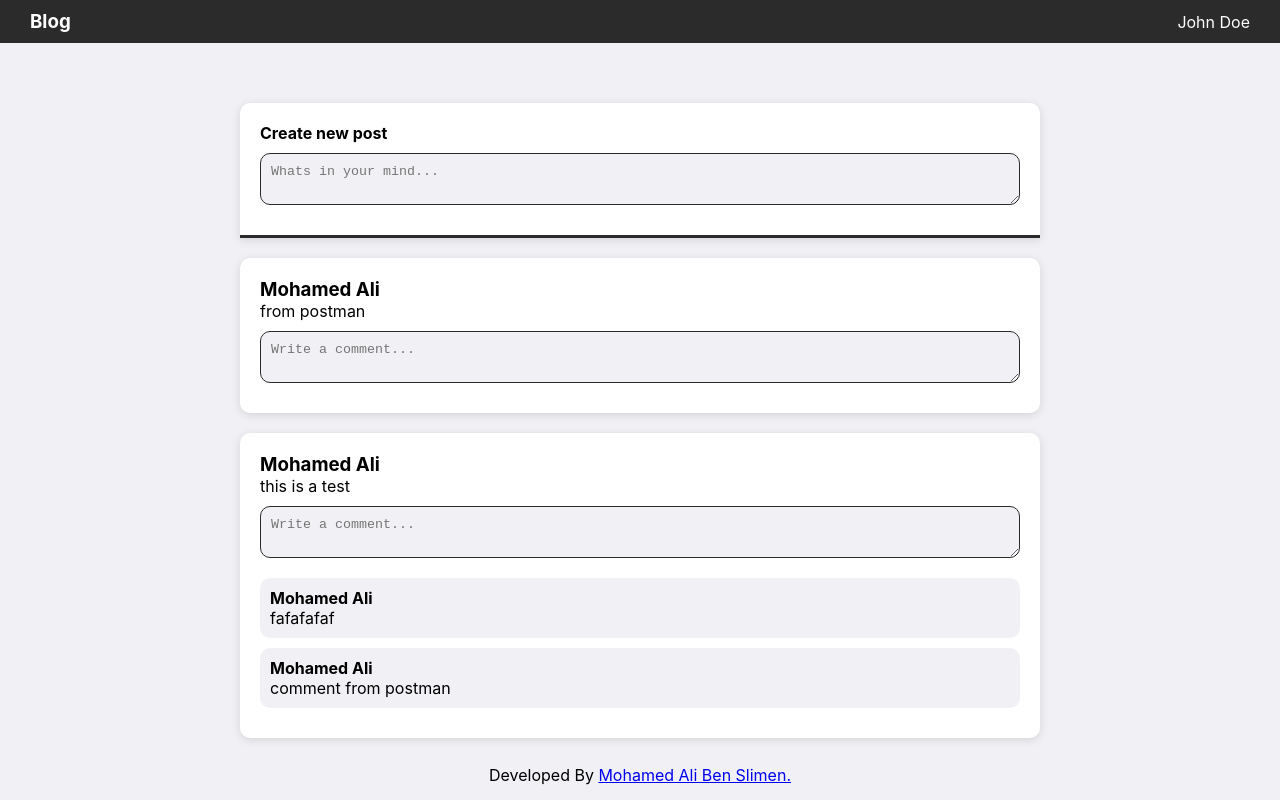
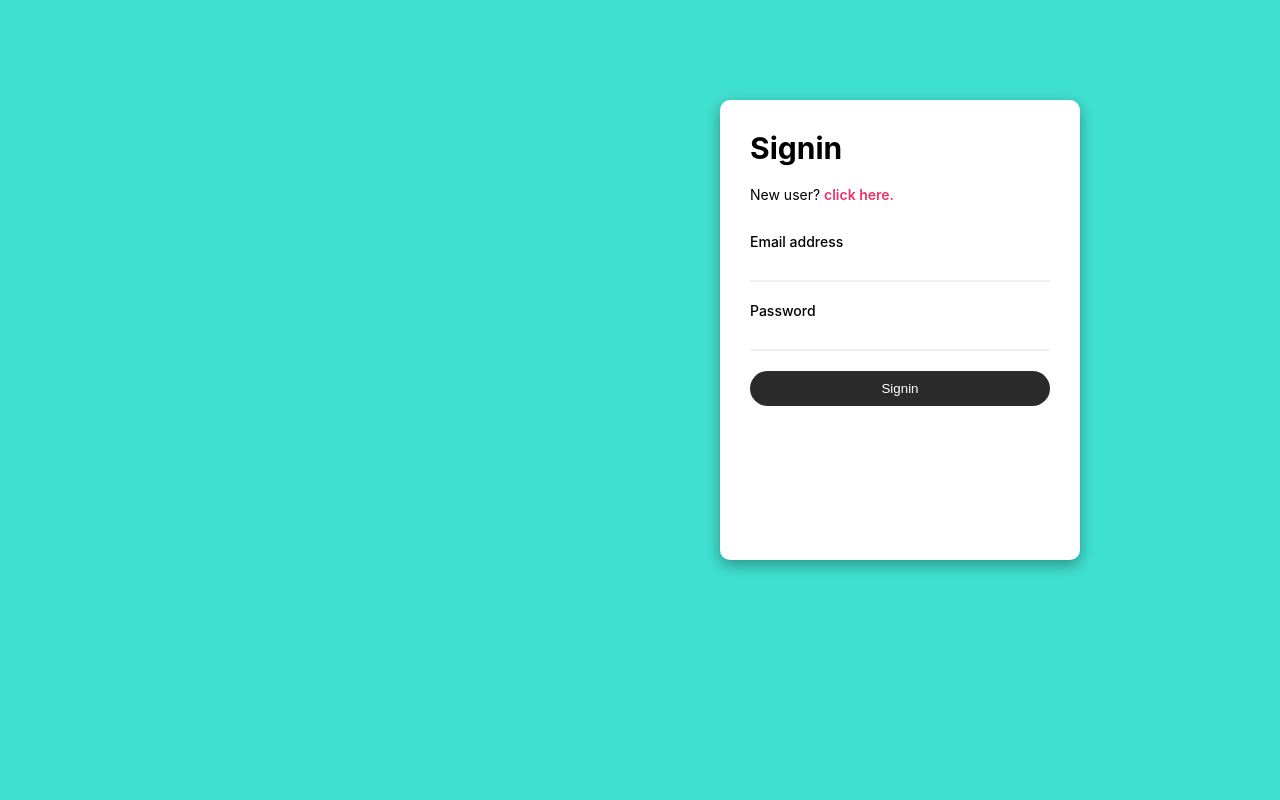
Before and after one commit to mabs-skydev/infinity-front, a React (Create React App) app: page /login in a window 1280 px wide. Built offline with nearby package versions, Linux system fonts and the light colour scheme.

Commit message:
add routes

```diff
--- a/package.json
+++ b/package.json
@@ -9,6 +9,7 @@
     "axios": "^0.21.1",
     "react": "^17.0.1",
     "react-dom": "^17.0.1",
+    "react-router-dom": "^5.2.0",
     "react-scripts": "4.0.1",
     "sass": "^1.32.5",
     "web-vitals": "^0.2.4"
--- a/src/App.js
+++ b/src/App.js
@@ -1,12 +1,21 @@
 import './App.scss';
 import Landing from './components/pages/Landing';
 import Home from './components/pages/Home';
+import {
+  BrowserRouter as Router,
+  Switch,
+  Route
+} from "react-router-dom";
 
 function App() {
   return (
     <div className="App">
-      {/* <Landing /> */}
-      <Home />
+      <Router>
+        <Switch>
+          <Route path="/login" component={Landing} />
+          <Route exact path="" component={Home} />
+        </Switch>
+      </Router>
     </div>
   );
 }
--- a/src/App.scss
+++ b/src/App.scss
@@ -24,6 +24,10 @@ html {
 body {
 	font-size: 1.6rem;
 	background-color: var(--color-grey);
+}
+
+.App {
+	position: relative;
 }
 
 .landing-page {
@@ -114,6 +118,10 @@ body {
 	display: flex;
 	justify-content: space-between;
 	align-items: center;
+	position: fixed;
+	top: 0;
+	left: 0;
+	width: 98%;
 }
 
 .footer {
@@ -130,7 +138,7 @@ body {
 
 .container {
 	max-width: 80rem;
-	margin: 3rem auto;
+	margin: 5rem auto;
 	padding: 3rem;
 	display: flex;
 	flex-direction: column;
@@ -180,3 +188,7 @@ textarea {
 		flex: 1;
 	}
 }
+
+.menu {
+	margin-right: 3rem;
+}
--- a/src/components/auth/Login.jsx
+++ b/src/components/auth/Login.jsx
@@ -1,20 +1,39 @@
-import React from 'react';
-import axios from 'axios';
+import React, {useState} from 'react';
 
 const Login = ({registerClicked}) => {
+
+    const [email, setEmail] = useState('');
+    const [password, setPassword] = useState('');
+
+    const login = e => {
+        e.preventDefault();
+        console.log(email, password);
+    }
 
     return (
         <div className="login">
             <h1 className="login__text">Signin</h1>
             <p className="login__register">New user? <span onClick={() => registerClicked()}>click here.</span></p>
-            <form className="form">
+            <form className="form" onSubmit={login}>
                 <div className="form__group">
                     <label htmlFor="email" className="form__label">Email address</label>
-                    <input type="email" name="email" id="email" className="form__input" required />
+                    <input
+                        type="email"
+                        name="email"
+                        id="email"
+                        className="form__input"
+                        onChange={e => setEmail(e.target.value)}
+                        required />
                 </div>
                 <div className="form__group">
                     <label htmlFor="password" className="form__label">Password</label>
-                    <input type="password" name="password" id="password" className="form__input" required />
+                    <input
+                        type="password"
+                        name="password"
+                        id="password"
+                        className="form__input"
+                        onChange={e => setPassword(e.target.value)}
+                        required />
                 </div>
                 <button className="form__button">Signin</button>
             </form>
--- a/src/components/auth/Register.jsx
+++ b/src/components/auth/Register.jsx
@@ -1,22 +1,47 @@
-import React from 'react';
+import React, { useState } from 'react';
 
 const Register = ({registerClicked}) => {
+
+    const [name, setName] = useState('');
+    const [email, setEmail] = useState('');
+    const [password, setPassword] = useState('');
+
+    const register = e => {
+        e.preventDefault();
+        console.log(name, email, password);
+    }
+
     return (
         <div className="login">
             <h1 className="login__text">Register</h1>
             <p className="login__register">Already have account? <span onClick={() => registerClicked()}>click here.</span></p>
-            <form className="form">
+            <form className="form" onSubmit={register}>
                 <div className="form__group">
                     <label htmlFor="name" className="form__label">Name</label>
-                    <input type="name" name="name" id="name" className="form__input"/>
+                    <input
+                        type="name"
+                        name="name"
+                        id="name"
+                        className="form__input"
+                        onChange={e => setName(e.target.value)} />
                 </div>
                 <div className="form__group">
                     <label htmlFor="email" className="form__label">Email address</label>
-                    <input type="email" name="email" id="email" className="form__input"/>
+                    <input
+                        type="email"
+                        name="email"
+                        id="email"
+                        className="form__input"
+                        onChange={e => setEmail(e.target.value)} />
                 </div>
                 <div className="form__group">
                     <label htmlFor="password" className="form__label">Password</label>
-                    <input type="password" name="password" id="password" className="form__input"/>
+                    <input
+                        type="password"
+                        name="password"
+                        id="password"
+                        className="form__input"
+                        onChange={e => setPassword(e.target.value)} />
                 </div>
                 <button className="form__button">Register</button>
             </form>
```
Also changed, not shown: 2 other files (tests, documents, lock files or other folders).
